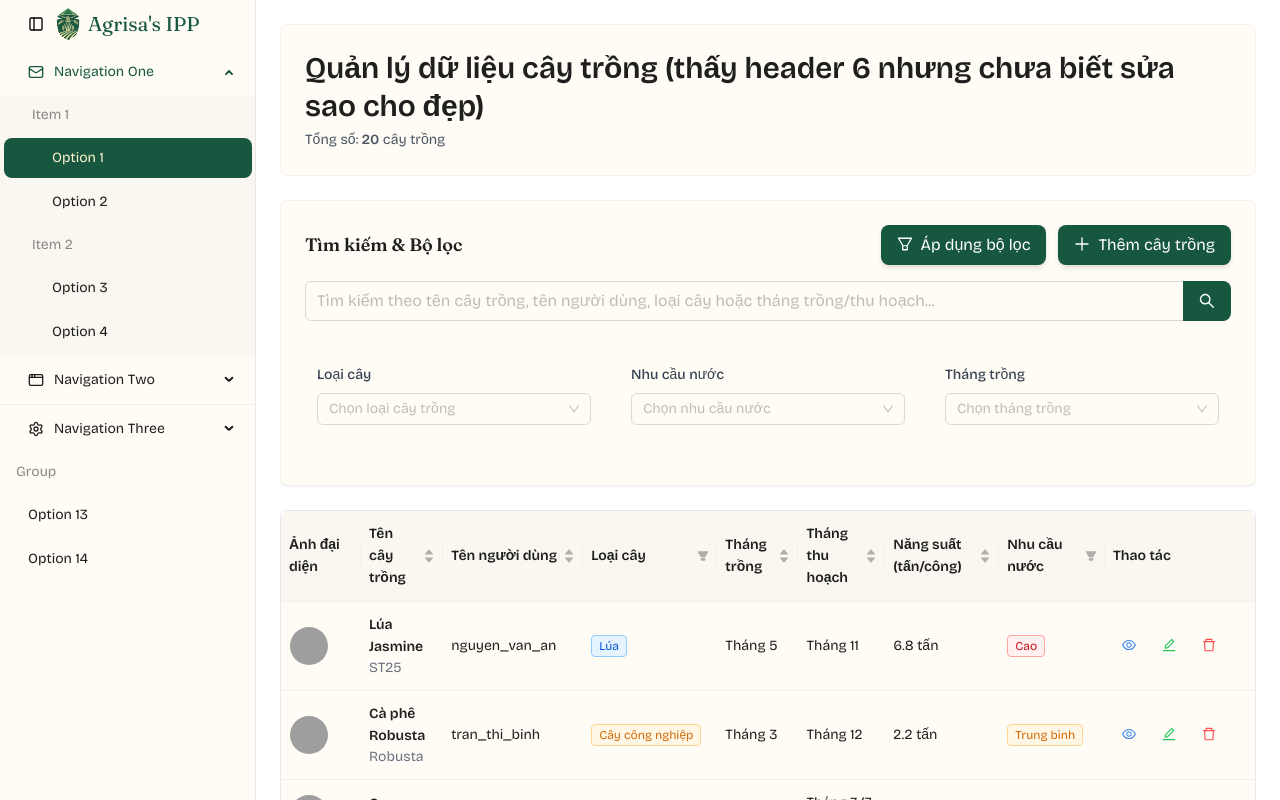
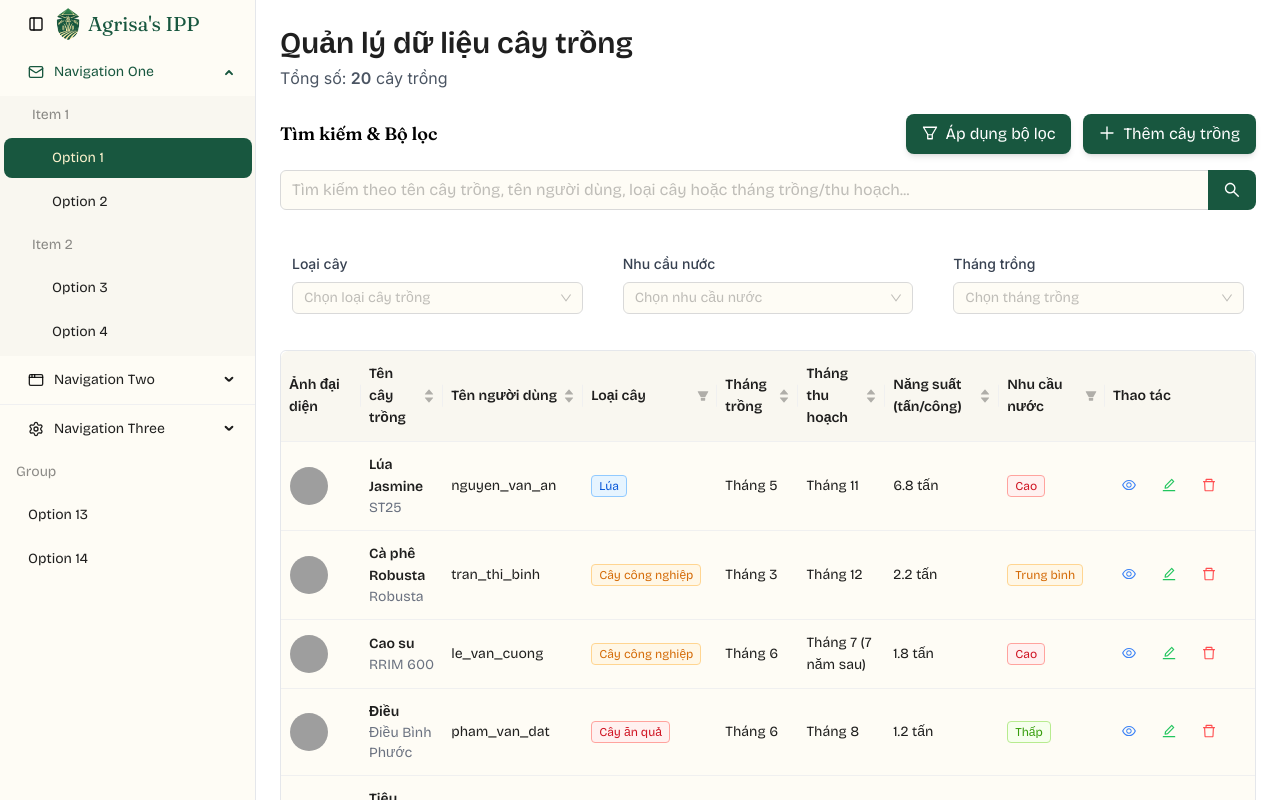
Before and after one commit to ThinhPhoenix/agrisa_insurance_portal, a Next.js app: page /mockup in a window 1280 px wide. Built offline with nearby package versions, Linux system fonts and the light colour scheme; grey boxes are pictures that could not be loaded.

Commit message:
style: remove Card components and enhance layout for CropDataPage

```diff
--- a/src/app/(internal)/mockup/page.jsx
+++ b/src/app/(internal)/mockup/page.jsx
@@ -10,7 +10,6 @@ import {
 import {
     Avatar,
     Button,
-    Card,
     Input,
     Popconfirm,
     Select,
@@ -179,19 +178,16 @@ export default function CropDataPage() {
             {contextHolder}
 
             {/* Phần 1: Title và Action */}
-            <Card className="shadow-s">
             <div className="flex justify-between items-center">
                 <div>
-                        <Title level={2} className="!mb-1 text-primary">Quản lý dữ liệu cây trồng (thấy header 6 nhưng chưa biết sửa sao cho đẹp)</Title>
+                    <Title level={2} className="!mb-1 text-primary">Quản lý dữ liệu cây trồng</Title>
                     <p className="text-gray-600">
                         Tổng số: <span className="font-semibold">{filteredData.length}</span> cây trồng
                     </p>
                 </div>
             </div>
-            </Card>
 
             {/* Phần 2: Tìm kiếm và Bộ lọc */}
-            <Card className="shadow-sm">
             <div className="mb-6">
                 <div className="flex justify-between items-center mb-4">
                     <h3 className="text-lg font-semibold">Tìm kiếm & Bộ lọc</h3>
@@ -279,7 +275,7 @@ export default function CropDataPage() {
                     </div>
                 </div>
             </div>
-            </Card>
+
 
             {/* Phần 3: Bảng dữ liệu */}
 
```
Lines whose indentation alone changed are shown as unchanged.
